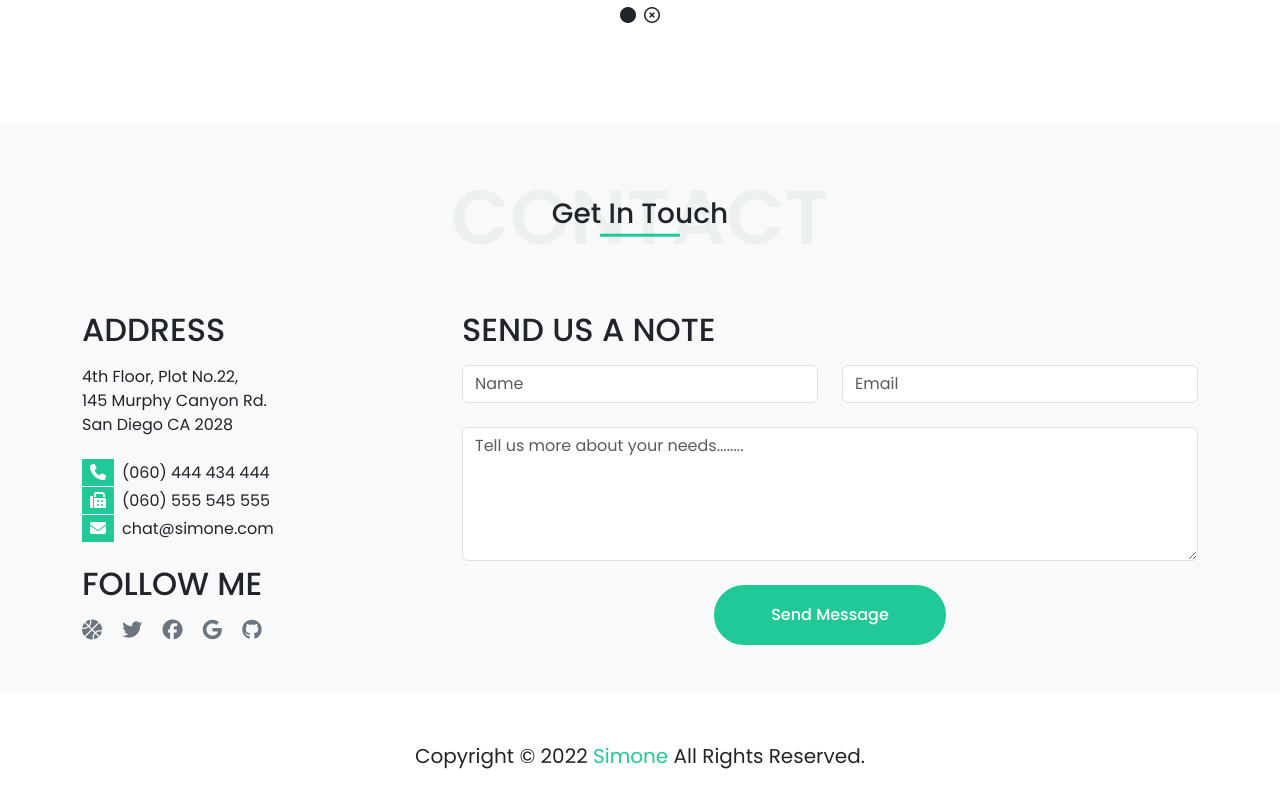
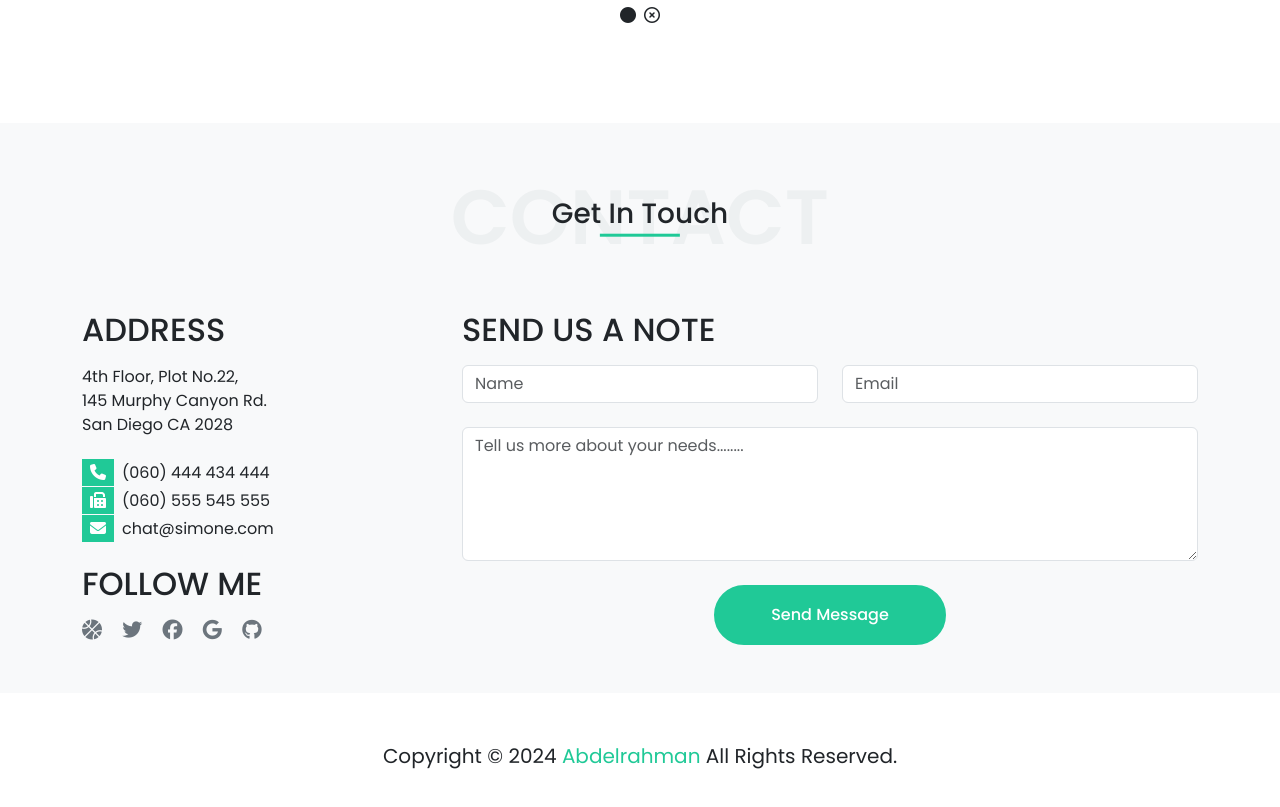
Before and after one commit to 3bd-elra7man/landing-page, a plain HTML site: page index.html in a window 1280 px wide. Shown: the part 5801-6608 px from the top of the page. Drawn offline with Linux system fonts and the light colour scheme.

Commit message:
Update index.html

```diff
--- a/index.html
+++ b/index.html
@@ -543,7 +543,7 @@
    <div class="container">
     <div class="row d-flex justify-content-center">
       <div class="col-lg-6 my-5 d-flex justify-content-center text-lg-start">
-        <p class="fs-5">Copyright © 2022 <span class="defColor">Simone</span> All Rights Reserved.</p>
+        <p class="fs-5">Copyright © 2024 <span class="defColor">Abdelrahman</span> All Rights Reserved.</p>
       </div>
     </div>
    </div>
```
